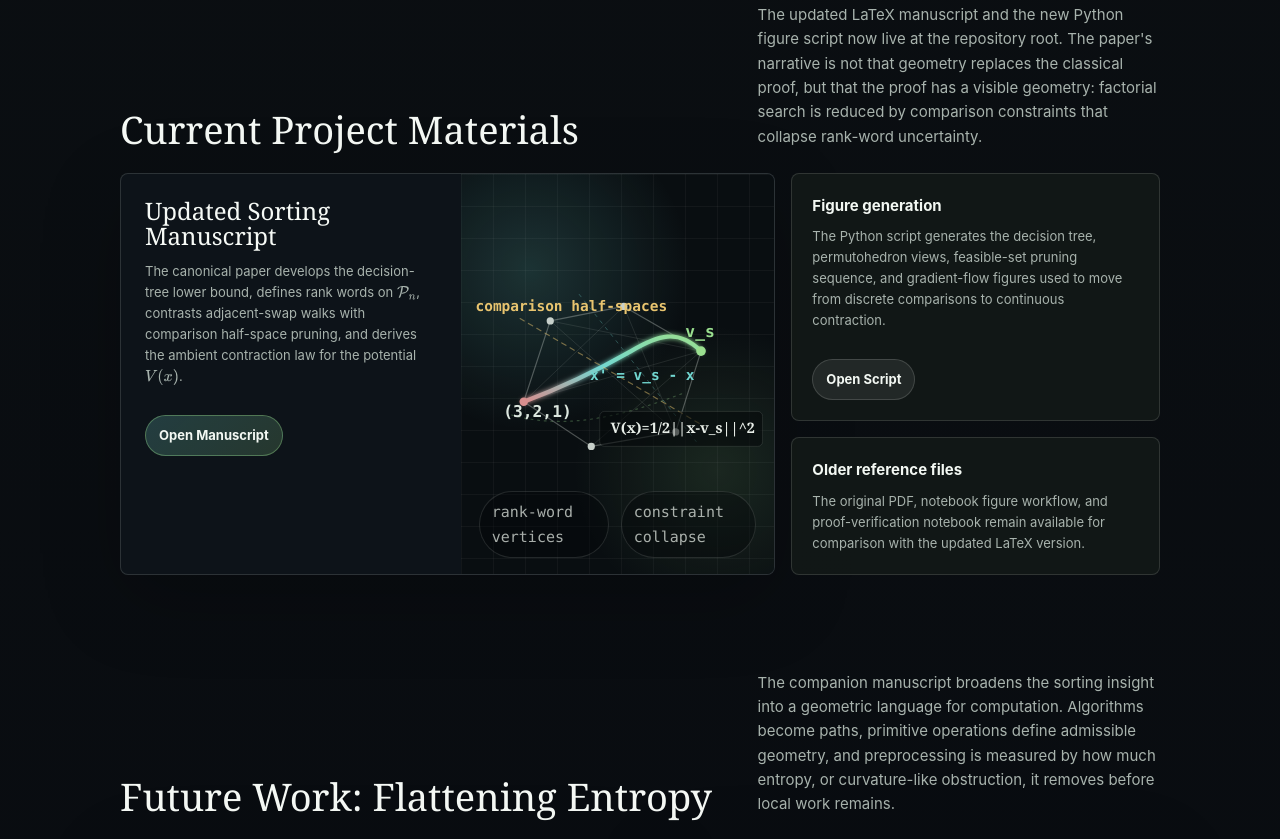
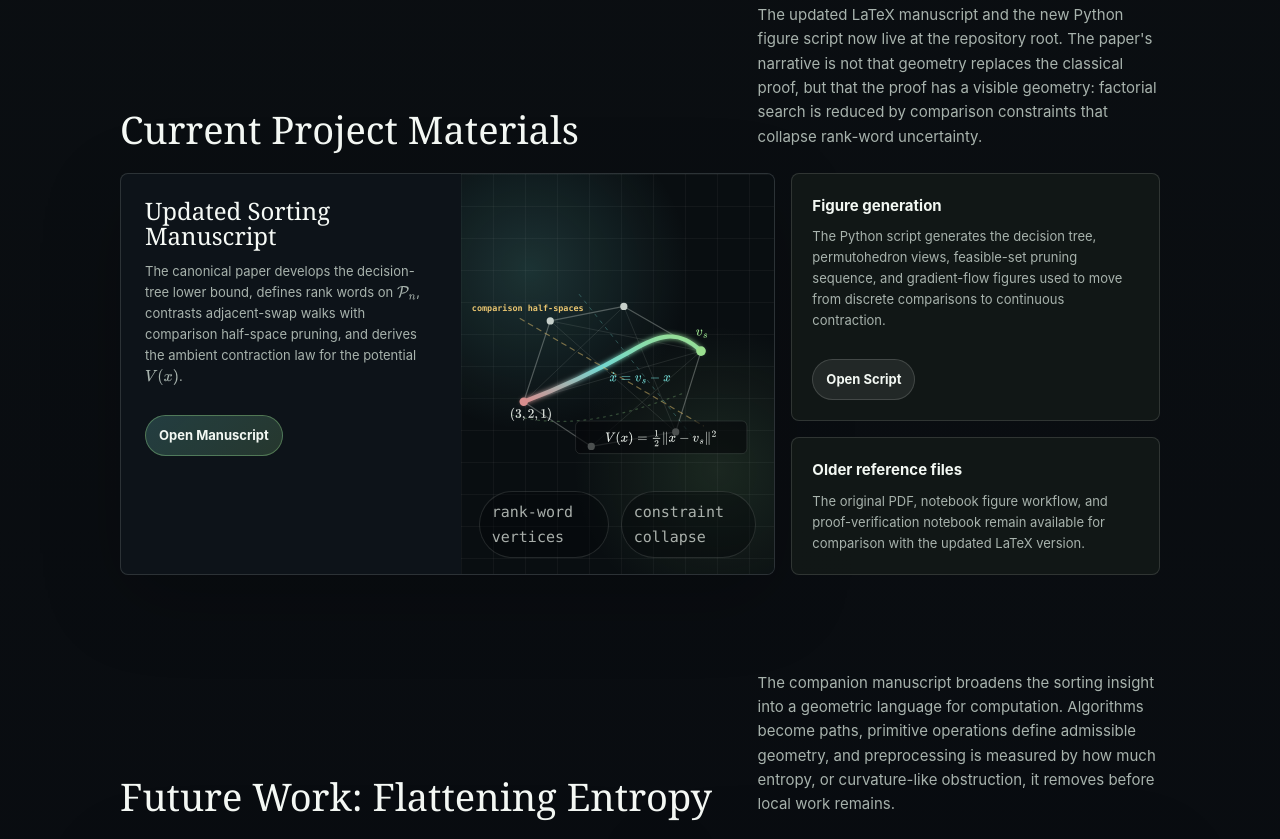
Before and after one commit to jonland82/sorting-as-gradient-flow, a plain HTML site: page index.html in a window 1280 px wide. Shown: the part 2096-2935 px from the top of the page. Drawn offline with nearby package versions, Linux system fonts and the light colour scheme.

Commit message:
Render sorting graphic labels with MathJax

```diff
--- a/index.html
+++ b/index.html
@@ -613,6 +613,26 @@
       font-size: 16px;
     }
 
+    .svg-math.green {
+      color: var(--green);
+      font-size: 17px;
+      font-weight: 700;
+    }
+
+    .svg-math.cyan {
+      color: var(--cyan);
+      font-size: 16px;
+      font-weight: 700;
+    }
+
+    .svg-math.gold {
+      color: var(--gold);
+      font-family: "SFMono-Regular", Consolas, "Liberation Mono", monospace;
+      font-size: 14px;
+      font-weight: 800;
+      justify-content: flex-start;
+    }
+
     .footer {
       border-top: 1px solid var(--line);
       padding: 32px 0 42px;
@@ -867,14 +887,24 @@
                 <circle cx="398" cy="142" r="8" fill="#9adf8f"/>
                 <circle cx="356" cy="276" r="6" fill="#c7d0ca"/>
                 <circle cx="216" cy="300" r="6" fill="#c7d0ca"/>
-                <text x="70" y="252">(3,2,1)</text>
-                <text x="372" y="118" fill="#9adf8f">v_s</text>
-                <text x="24" y="76" fill="#e8c46f" font-size="24">comparison half-spaces</text>
-                <text x="214" y="190" fill="#72d7d1" font-size="24">x' = v_s - x</text>
               </g>
               <g>
-                <rect x="230" y="242" width="270" height="58" rx="8" fill="rgba(5,7,10,.58)" stroke="rgba(232,238,232,.18)"/>
-                <text x="248" y="278" fill="#e8eee8" font-size="24" font-weight="750" font-family="Georgia, serif">V(x)=1/2||x-v_s||^2</text>
+                <foreignObject x="58" y="228" width="116" height="38">
+                  <div xmlns="http://www.w3.org/1999/xhtml" class="svg-math large">\( (3,2,1) \)</div>
+                </foreignObject>
+                <foreignObject x="360" y="96" width="80" height="34">
+                  <div xmlns="http://www.w3.org/1999/xhtml" class="svg-math green">\( v_s \)</div>
+                </foreignObject>
+                <foreignObject x="18" y="52" width="260" height="38">
+                  <div xmlns="http://www.w3.org/1999/xhtml" class="svg-math gold">comparison half-spaces</div>
+                </foreignObject>
+                <foreignObject x="212" y="166" width="170" height="38">
+                  <div xmlns="http://www.w3.org/1999/xhtml" class="svg-math cyan">\( \dot{x}=v_s-x \)</div>
+                </foreignObject>
+                <rect x="190" y="258" width="284" height="54" rx="8" fill="rgba(5,7,10,.64)" stroke="rgba(232,238,232,.18)"/>
+                <foreignObject x="206" y="267" width="252" height="38">
+                  <div xmlns="http://www.w3.org/1999/xhtml" class="svg-math large">\( V(x)=\frac{1}{2}\|x-v_s\|^2 \)</div>
+                </foreignObject>
               </g>
             </svg>
             <div class="graphic-caption">
```
